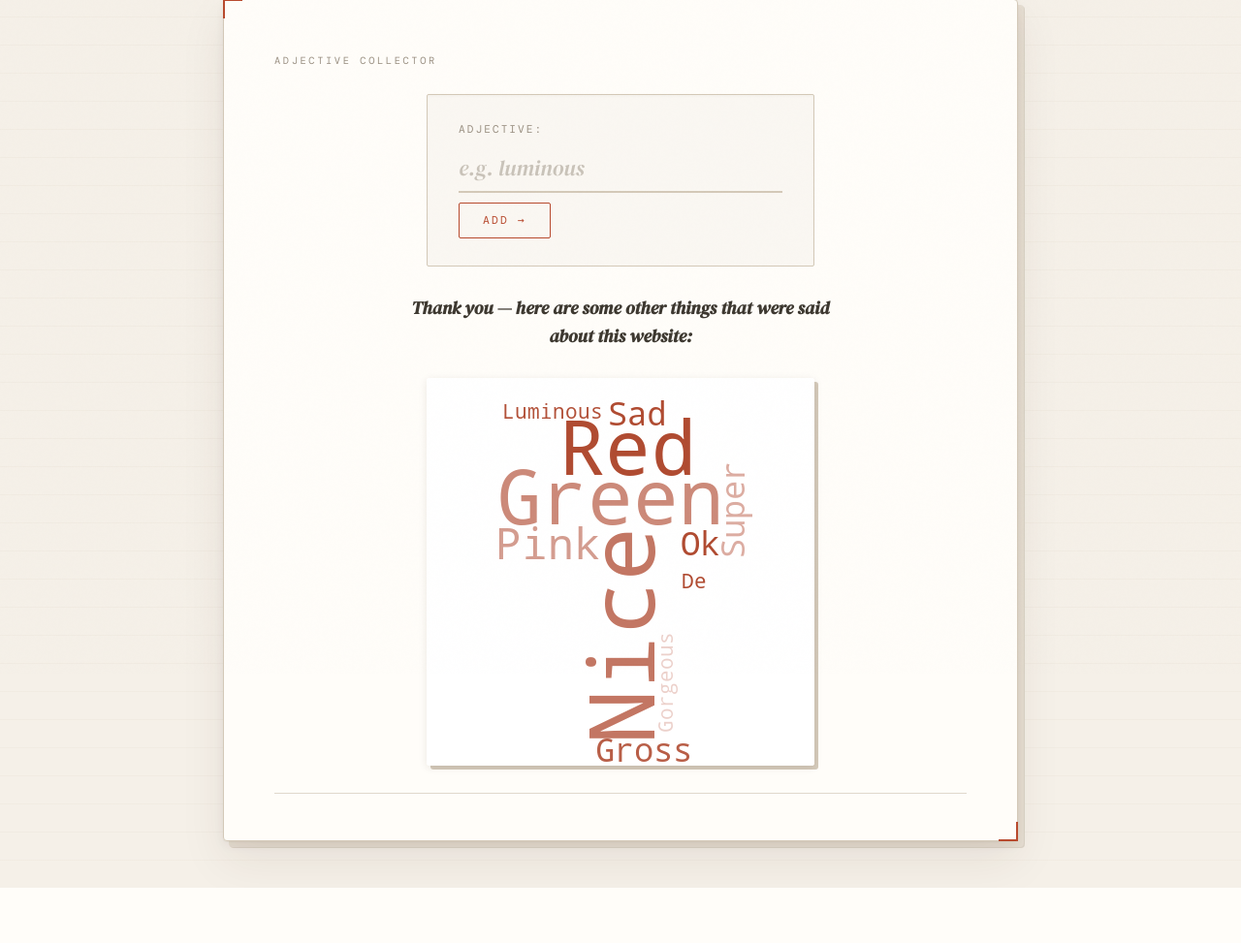
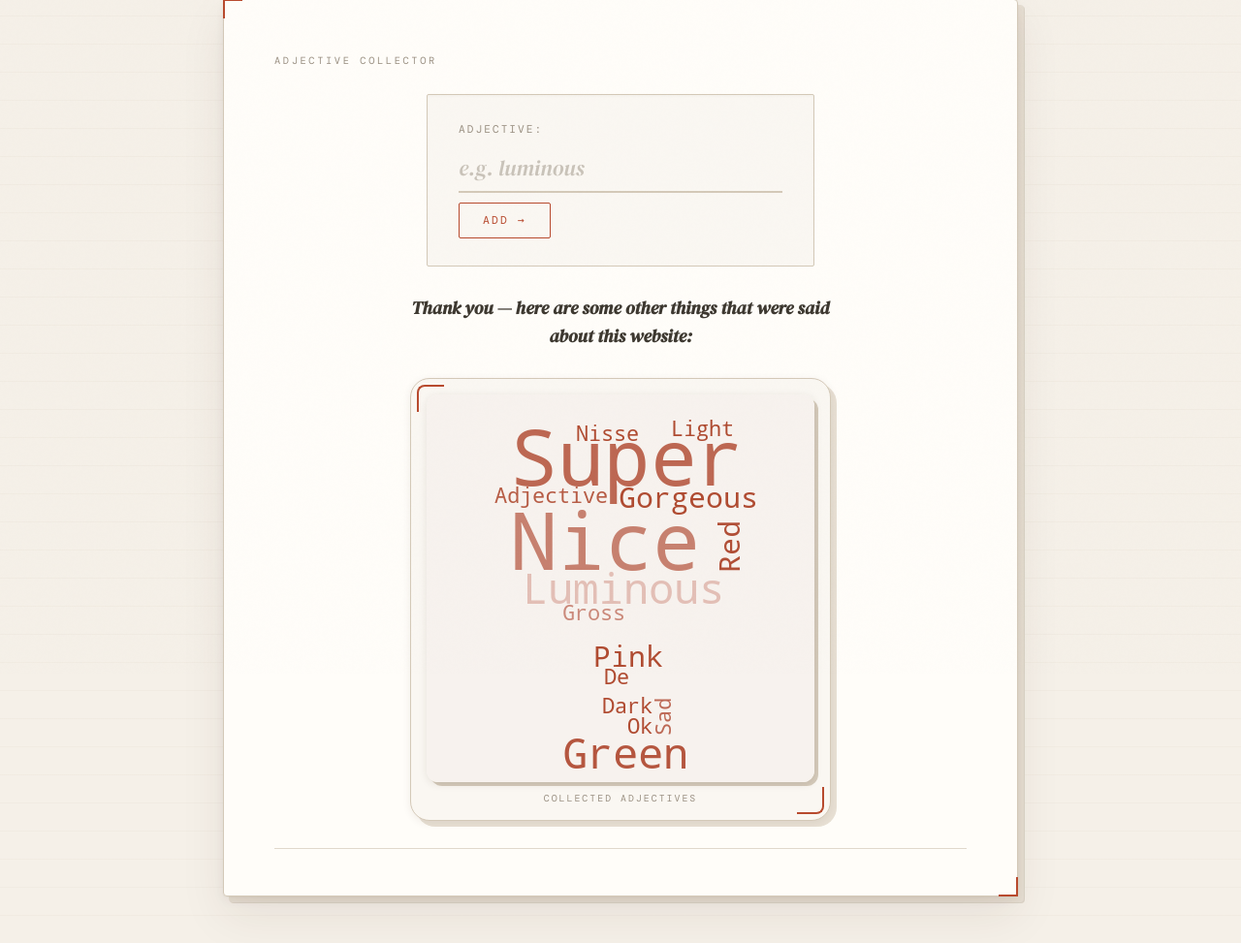
Before and after one commit to MathiasBenoni/mariadb-website, a Flask app: page / in a window 1280 px wide. Shown: the part 105-1078 px from the top of the page at 97% size. Before the commit the page ends 1021 px from the top, so only its background shows below. Run offline with Flask 3, Linux system fonts and the light colour scheme; data that the repository does not hold is empty.

Commit message:
Updated styling

```diff
--- a/static/darkmode.css
+++ b/static/darkmode.css
@@ -14,6 +14,8 @@
     --header-bg: rgba(17, 23, 20, 0.88);
     --toggle-track: #253028;
     --toggle-thumb: #e8ede9;
+    --frame-bg: #161e18;
+    --frame-shadow: 0 4px 24px rgba(0,0,0,0.5), 0 0 40px rgba(126,234,160,0.05);
 }
 
 body {
--- a/static/lightmode.css
+++ b/static/lightmode.css
@@ -15,6 +15,8 @@
     --header-bg: rgba(245, 240, 232, 0.85);
     --toggle-track: #e8e0d4;
     --toggle-thumb: #b84a2e;
+    --frame-bg: #faf7f2;
+    --frame-shadow: 0 2px 8px rgba(60,40,20,0.08), 6px 6px 0 #e8e0d4;
 }
 
 body {
--- a/static/style.css
+++ b/static/style.css
@@ -323,12 +323,63 @@ button:active {
     box-shadow: none;
 }
 
+/* ─── WORDCLOUD FRAME ─────────────────────────────── */
+.wordcloud-frame {
+    position: relative;
+    display: inline-block;
+    padding: 16px;
+    border-radius: 20px;
+    border: 1.5px solid var(--border);
+    background: var(--frame-bg);
+    box-shadow: var(--frame-shadow);
+    transition: background 0.4s ease, border-color 0.4s ease, box-shadow 0.4s ease;
+}
+
+/* Rounded corner accent marks */
+.wordcloud-frame::before,
+.wordcloud-frame::after {
+    content: '';
+    position: absolute;
+    width: 28px;
+    height: 28px;
+    border-radius: 0;
+    transition: border-color 0.4s ease;
+    pointer-events: none;
+}
+
+.wordcloud-frame::before {
+    top: 6px;
+    left: 6px;
+    border-top: 2px solid var(--accent);
+    border-left: 2px solid var(--accent);
+    border-radius: 8px 0 0 0;
+}
+
+.wordcloud-frame::after {
+    bottom: 6px;
+    right: 6px;
+    border-bottom: 2px solid var(--accent);
+    border-right: 2px solid var(--accent);
+    border-radius: 0 0 8px 0;
+}
+
 img#wordcloud {
-    border-radius: 3px;
+    border-radius: 12px;
     max-width: 100%;
     height: auto;
     display: block;
-    transition: box-shadow 0.4s ease, filter 0.4s ease;
+    transition: filter 0.4s ease;
+}
+
+figcaption {
+    text-align: center;
+    margin-top: 10px;
+    font-family: "DM Mono", monospace;
+    font-size: 0.62rem;
+    letter-spacing: 0.2em;
+    text-transform: uppercase;
+    color: var(--muted);
+    transition: color 0.4s ease;
 }
 
 /* (theme toggle now lives in the header) */
--- a/templates/index.html
+++ b/templates/index.html
@@ -43,9 +43,11 @@
 
       <h2 class="text">Thank you &mdash; here are some other things that were said about this website:</h2>
 
-      <img id="wordcloud" src="{{ url_for('static', filename='images/cloud_light.png') }}"
-        alt="Wordcloud of the adjectives"
-        height="400">
+      <figure class="wordcloud-frame">
+        <img id="wordcloud" src="{{ url_for('static', filename='images/cloud_light.png') }}"
+          alt="Wordcloud of the adjectives">
+        <figcaption>collected adjectives</figcaption>
+      </figure>
 
     </div>
   </div>
--- a/word_cloud_python.py
+++ b/word_cloud_python.py
@@ -30,7 +30,7 @@ def make_cloud(adjectives: dict):
         )
 
         # Dark version
-        wc = WordCloud(**shared_config, background_color="black")
+        wc = WordCloud(**shared_config, background_color="#1a1a1a")
         wc.generate_from_frequencies(frequencies)
         wc.recolor(color_func=colourmap)
         wc.to_file("static/images/cloud_dark.png")
@@ -49,7 +49,7 @@ def make_cloud(adjectives: dict):
         )
 
         # Light version
-        wc = WordCloud(**shared_config, background_color="white")
+        wc = WordCloud(**shared_config, background_color="#f5f0eb")
         wc.generate_from_frequencies(frequencies)
         wc.recolor(color_func=colourmap)
         wc.to_file("static/images/cloud_light.png")
```
Also changed, not shown: static/images/cloud_dark.png, static/images/cloud_light.png.
